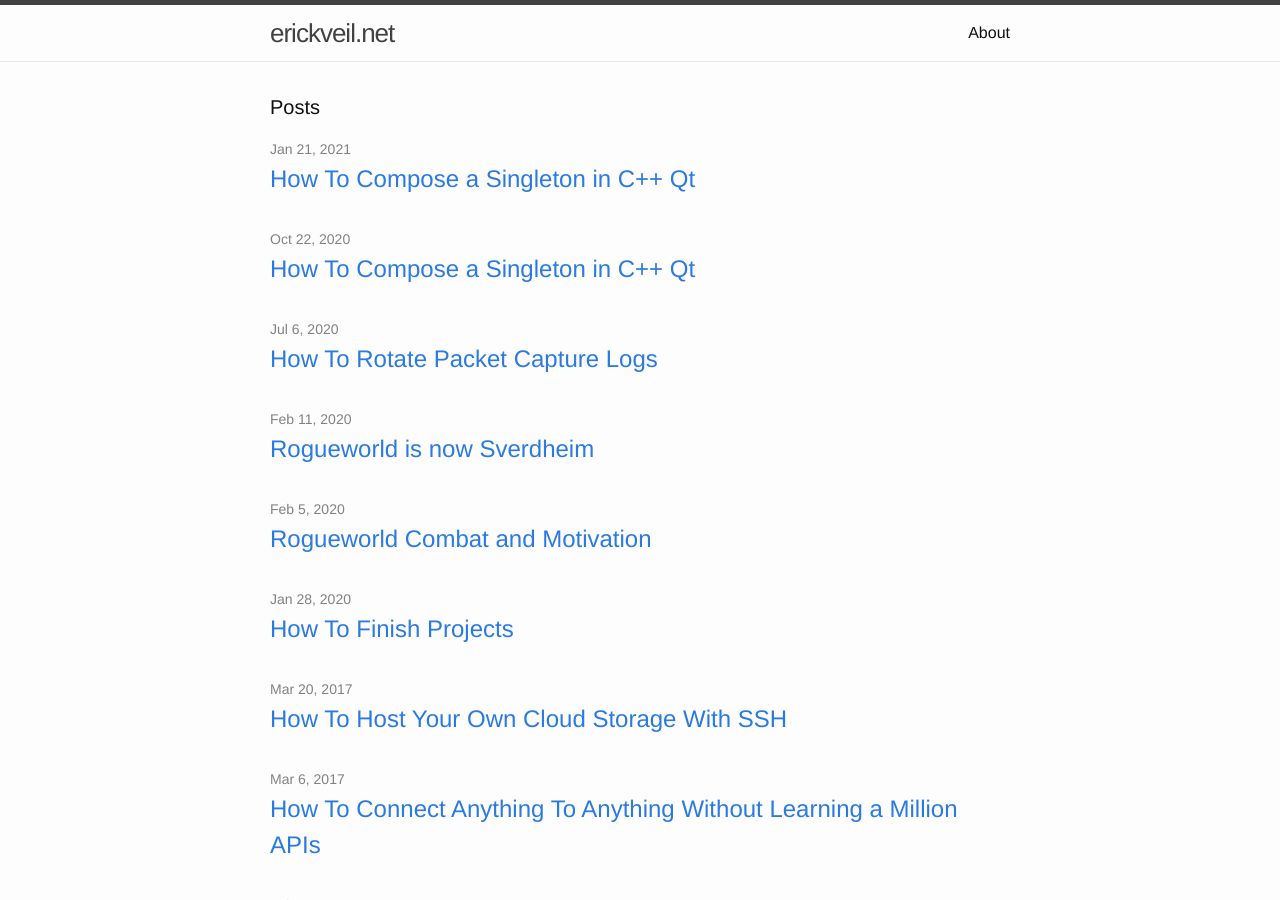
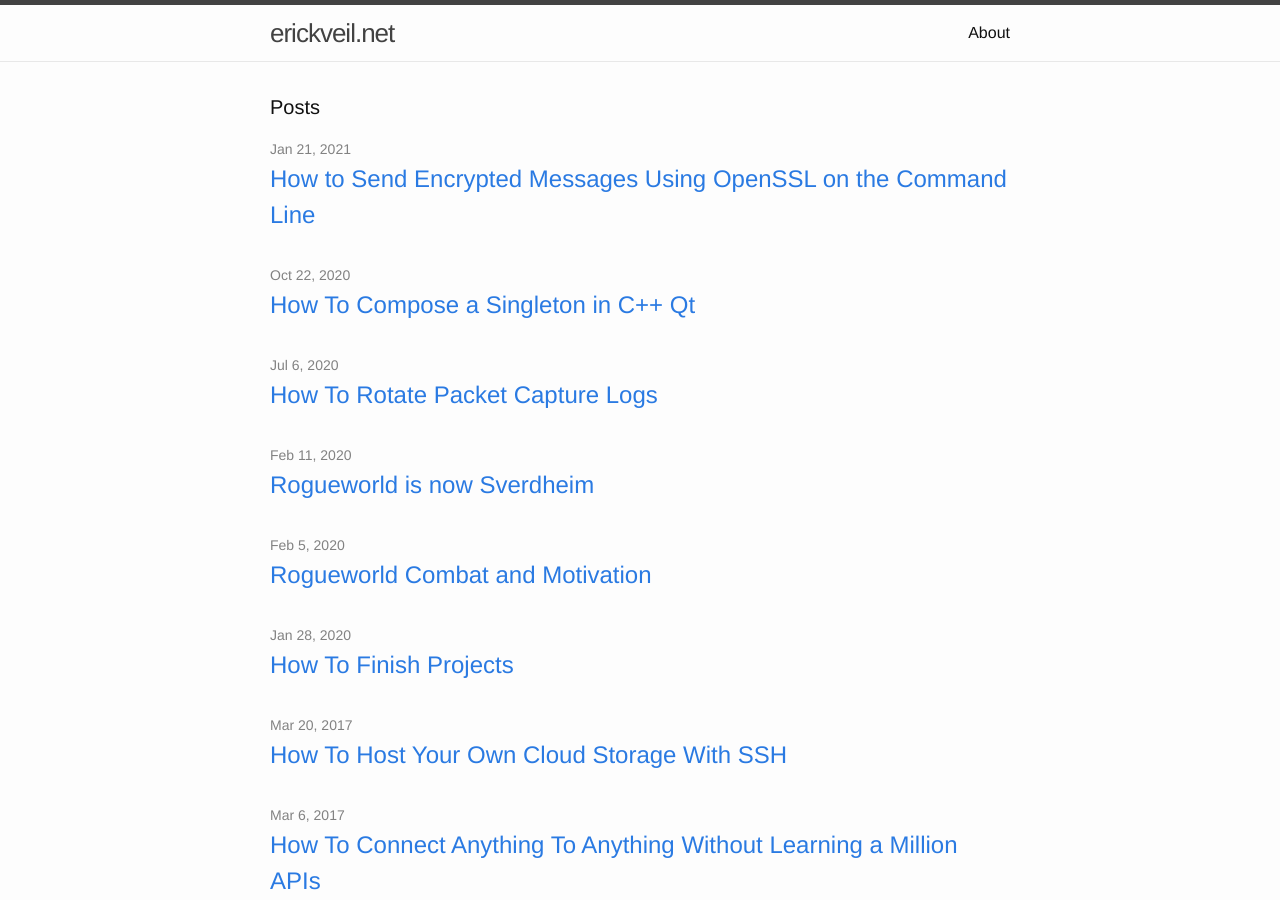
Before and after one commit to erickveil/erickveil.github.com, a Jekyll site: the page built from index.html, in a window 1280 px wide and 900 px high. Built offline with Jekyll 4.4.1, drawn with Linux system fonts in a browser that asks for light colours.

Commit message:
Fixed title

```diff
--- a/_posts/2021-01-21-How to Send Encrypted Messages Using OpenSSL on the Command Line.md
+++ b/_posts/2021-01-21-How to Send Encrypted Messages Using OpenSSL on the Command Line.md
@@ -1,6 +1,6 @@
 ---
 layout: post
-title: How To Compose a Singleton in C++ Qt
+title: How to Send Encrypted Messages Using OpenSSL on the Command Line
 date: 21-01-21 06:00:00 -0800
 categories: OpenSSL, SSL, Encryption, Socket, Network, Bash, Linux
 ---
```
